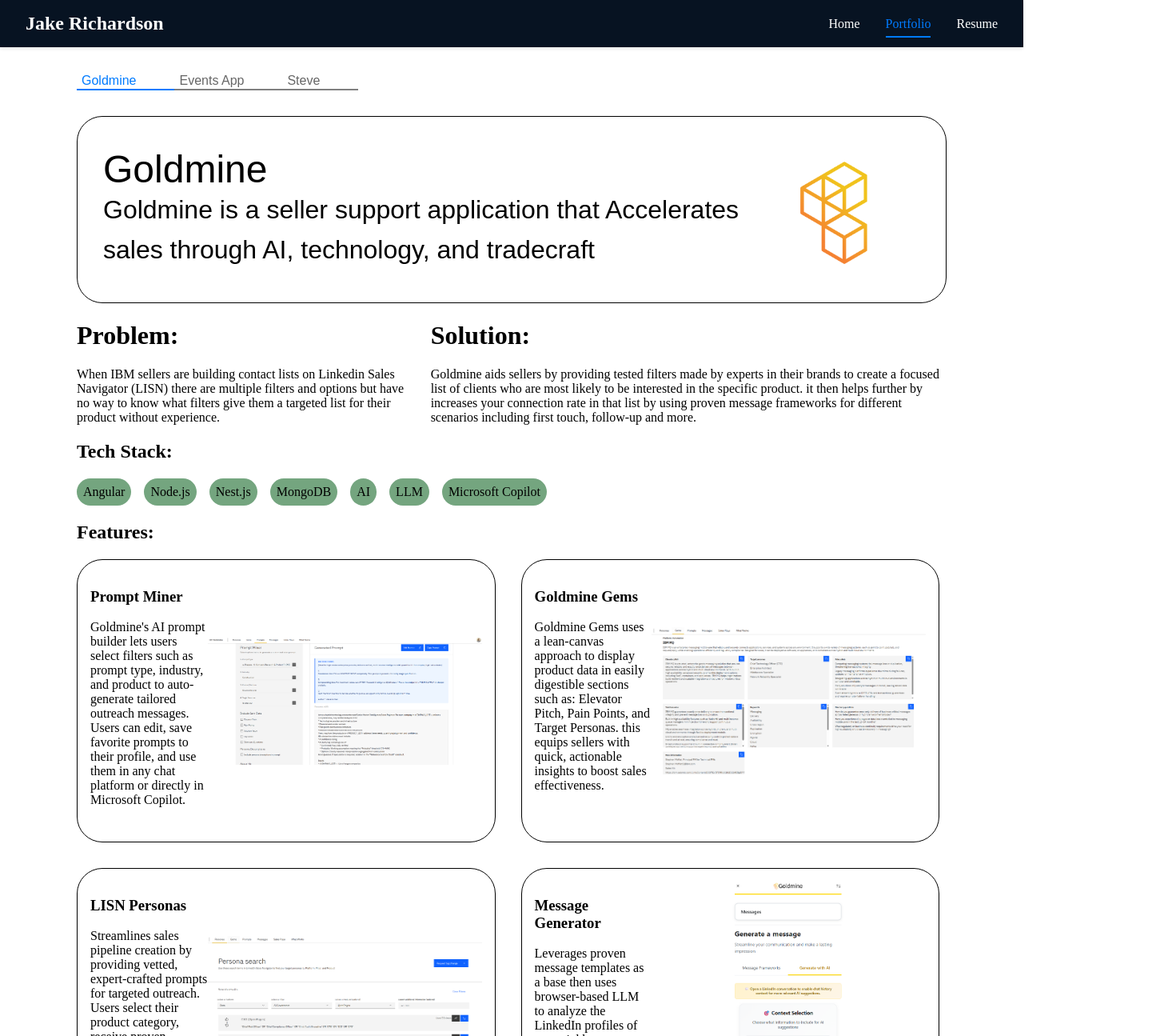
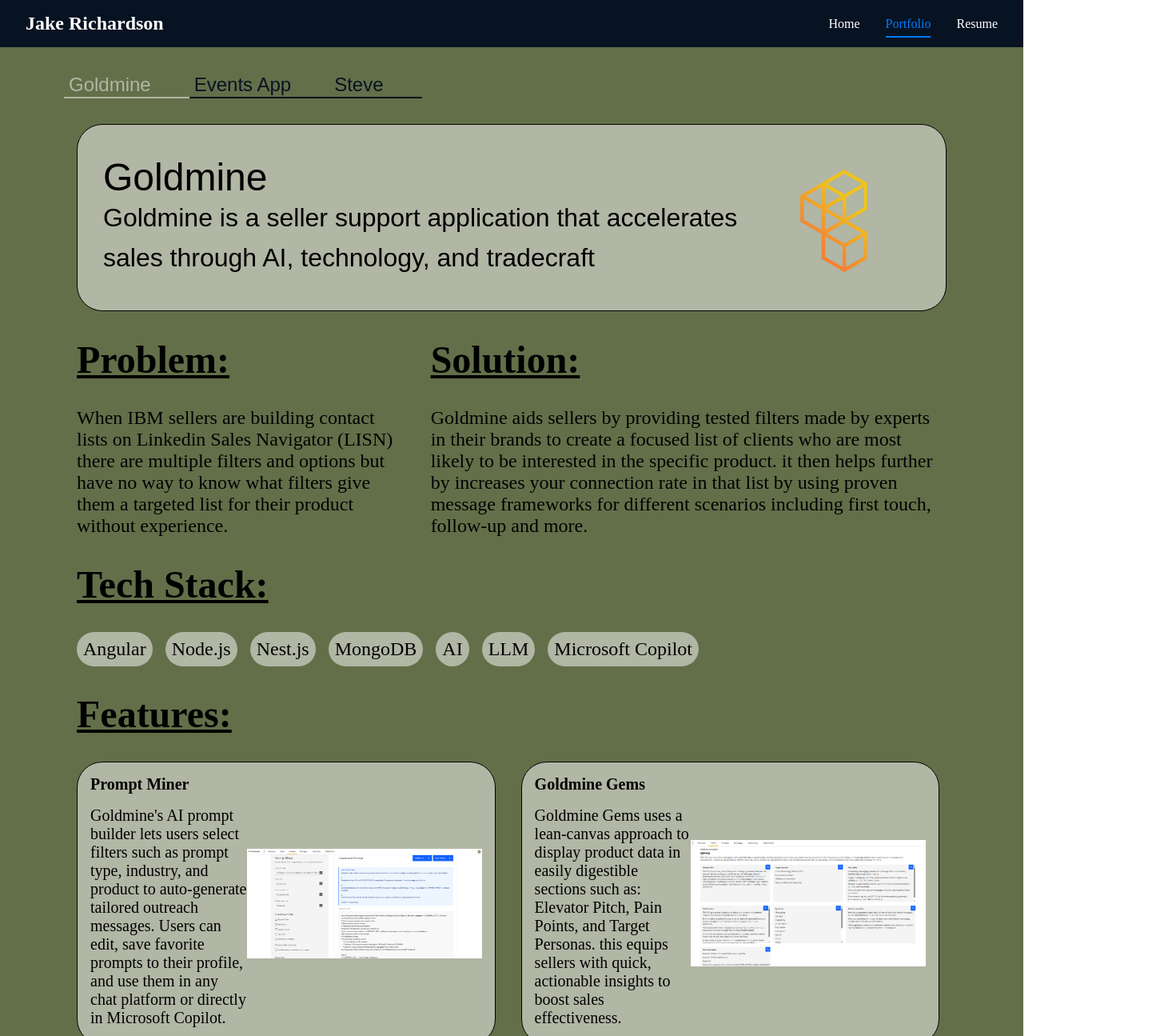
Before and after one commit to concastor/Portfolio_site, an Angular app: page /portfolio in a window 1280 px wide. Shown: the top 1295 px of the page at 80% size, 1456 px wide, since content can reach past the window. Built offline with nearby package versions, Linux system fonts and the light colour scheme; sample sign-in values are in the browser's storage.

Commit message:
Update projects page design

```diff
--- a/src/app/src/app/features/home/home.component.scss
+++ b/src/app/src/app/features/home/home.component.scss
@@ -1,12 +1,12 @@
 .home-container {
   padding-bottom: 5rem;
   background-color: #e5d0e3;
-  background-color: #4d5638;
+  background-color: #636f49;
 
   .section {
     padding: 10rem;
     padding-top: 5rem;
-    background-color: #4d5638;
+    background-color: #636f49;
   }
   h1 {
     font-size: 4rem;
--- a/src/app/src/app/features/login/login.component.scss
+++ b/src/app/src/app/features/login/login.component.scss
@@ -2,8 +2,10 @@
   display: flex;
   justify-content: center;
   align-items: center;
-  min-height: 80vh;
+  min-height: 90vh;
   padding: 2rem;
+  background-color: #636f49;
+
   // padding: 0 5rem;
 
   .login-card {
--- a/src/app/src/app/features/projects/projects.component.html
+++ b/src/app/src/app/features/projects/projects.component.html
@@ -35,7 +35,7 @@
     </div>
   </div>
 
-  <h2>Tech Stack:</h2>
+  <h1>Tech Stack:</h1>
   <div class="stack-container">
     @for (tech of selectedProduct.techStack; track $index) {
 
@@ -43,7 +43,7 @@
     }
   </div>
 
-  <h2>Features:</h2>
+  <h1>Features:</h1>
   <div class="feature-container">
     @for (feature of selectedProduct.features; track $index) {
 
@@ -69,7 +69,7 @@
   <!-- <div>roles: dev</div> -->
 
   <div>
-    <h2>My Contribution:</h2>
+    <h1>My Contribution:</h1>
     <div>
       <div class="feature-container">
         @for (feature of selectedProduct.contribution; track $index) {
@@ -89,10 +89,10 @@
         }
       </div>
     </div>
-    <h2>Results:</h2>
+    <h1>Results:</h1>
     <ul>
       @for (result of selectedProduct.result; track $index) {
-      <li>{{ result }}</li>
+      <li class="results-list">{{ result }}</li>
       }
     </ul>
   </div>
--- a/src/app/src/app/features/projects/projects.component.scss
+++ b/src/app/src/app/features/projects/projects.component.scss
@@ -1,14 +1,15 @@
 .portfolio-nav {
-  width: 100%;
+  // width: 100%;
   display: flex;
   align-items: center;
-  padding: 0 5rem;
-  margin: 2rem 1rem;
+  padding: 2rem 5rem;
   position: static;
+  background-color: #636f49;
 
   .nav-button {
     padding-right: 3rem;
-    color: #666;
+    color: #071322;
+
     text-decoration: none;
     font-weight: 500;
     transition: color 0.3s ease;
@@ -16,27 +17,30 @@
     cursor: pointer;
     background: none;
     border: none;
-    font-size: 1rem;
-    border-bottom: 2px solid grey;
+    font-size: 1.5rem;
+    border-bottom: 2px solid #071322;
 
     &:hover {
-      color: #007bff;
-      border-bottom: 2px solid #007bff;
+      color: #b1b6a5;
+
+      border-bottom: 2px solid #b1b6a5;
     }
     &.active {
-      color: #007bff;
-      border-bottom: 2px solid #007bff;
+      color: #b1b6a5;
+      border-bottom: 2px solid #b1b6a5;
     }
   }
 }
 .portfolio-container {
-  padding: 0 5rem;
-  margin: 1rem;
+  padding: 0 6rem;
   display: flex;
   flex-direction: column;
+  background-color: #636f49;
+  padding-bottom: 2rem;
 
   .title-header {
     border: 1px solid black;
+    background-color: #b1b6a5;
     border-radius: 2rem;
     padding: 2rem;
     display: flex;
@@ -58,12 +62,17 @@
       width: 20%;
     }
   }
+  h1 {
+    font-size: 3rem;
+    text-decoration: underline;
+  }
 
   .info-container {
-    flex: 1 1 0px;
+    flex: 1 1;
     gap: 2rem;
     display: flex;
     justify-content: space-around;
+    font-size: 1.5rem;
   }
 
   .stack-container {
@@ -71,9 +80,10 @@
     display: flex;
     gap: 1rem;
     .tech-tag {
-      font-size: 1rem;
+      font-size: 1.5rem;
       padding: 0.5rem;
-      background: rgb(116, 165, 127);
+      background: #b1b6a5;
+
       border-radius: 2rem;
     }
   }
@@ -83,17 +93,29 @@
     flex: 1 1 0px;
     flex-wrap: wrap;
     gap: 2rem;
+    h3 {
+      margin: 0;
+      margin-bottom: 1rem;
+      font-size: 1.25rem;
+    }
+
     .feature-card {
       display: flex;
+      background-color: #b1b6a5;
       width: 45%;
       border-radius: 2rem;
       padding: 1rem;
       border: 1px solid black;
+      font-size: 1.25rem;
     }
     .feature-img {
-      min-width: 70%;
+      min-width: 60%;
       height: 20rem;
       object-fit: contain;
     }
   }
+
+  .results-list {
+    font-size: 1.5rem;
+  }
 }
--- a/src/app/src/app/features/resume/resume.component.scss
+++ b/src/app/src/app/features/resume/resume.component.scss
@@ -1,5 +1,6 @@
 .resume-container {
-  margin: 2rem;
+  padding: 2rem;
   display: flex;
   justify-content: center;
+  background-color: #636f49;
 }
--- a/src/app/src/app/shared/components/scrolling-pictures/scrolling-pictures.component.scss
+++ b/src/app/src/app/shared/components/scrolling-pictures/scrolling-pictures.component.scss
@@ -97,7 +97,7 @@
   box-shadow: 0 4px 6px -1px rgba(0, 0, 0, 0.1);
   cursor: pointer;
   transition: box-shadow 0.2s;
-  background-color: bisque;
+  background-color: #fff;
 }
 
 .image-card:hover {
--- a/src/app/src/app/shared/constants/projects.ts
+++ b/src/app/src/app/shared/constants/projects.ts
@@ -2,7 +2,7 @@
   goldmine: {
     title: 'Goldmine',
     subtitle:
-      'Goldmine is a seller support application that Accelerates sales through AI, technology, and tradecraft',
+      'Goldmine is a seller support application that accelerates sales through AI, technology, and tradecraft',
     icon: '/images/goldmine-logo-icon.png',
     problem:
       'When IBM sellers are building contact lists on Linkedin Sales Navigator (LISN) there are multiple filters and options but have no way to know what filters give them a targeted list for their product without experience.',
--- a/src/styles.scss
+++ b/src/styles.scss
@@ -3,4 +3,4 @@
   margin: 0;
 }
 
-// https://coolors.co/4d5638-b1b6a5-071322-dbbdd8-e06c9f
+// https://coolors.co/636f49-b1b6a5-071322-7d5ba6-a30b37
```
